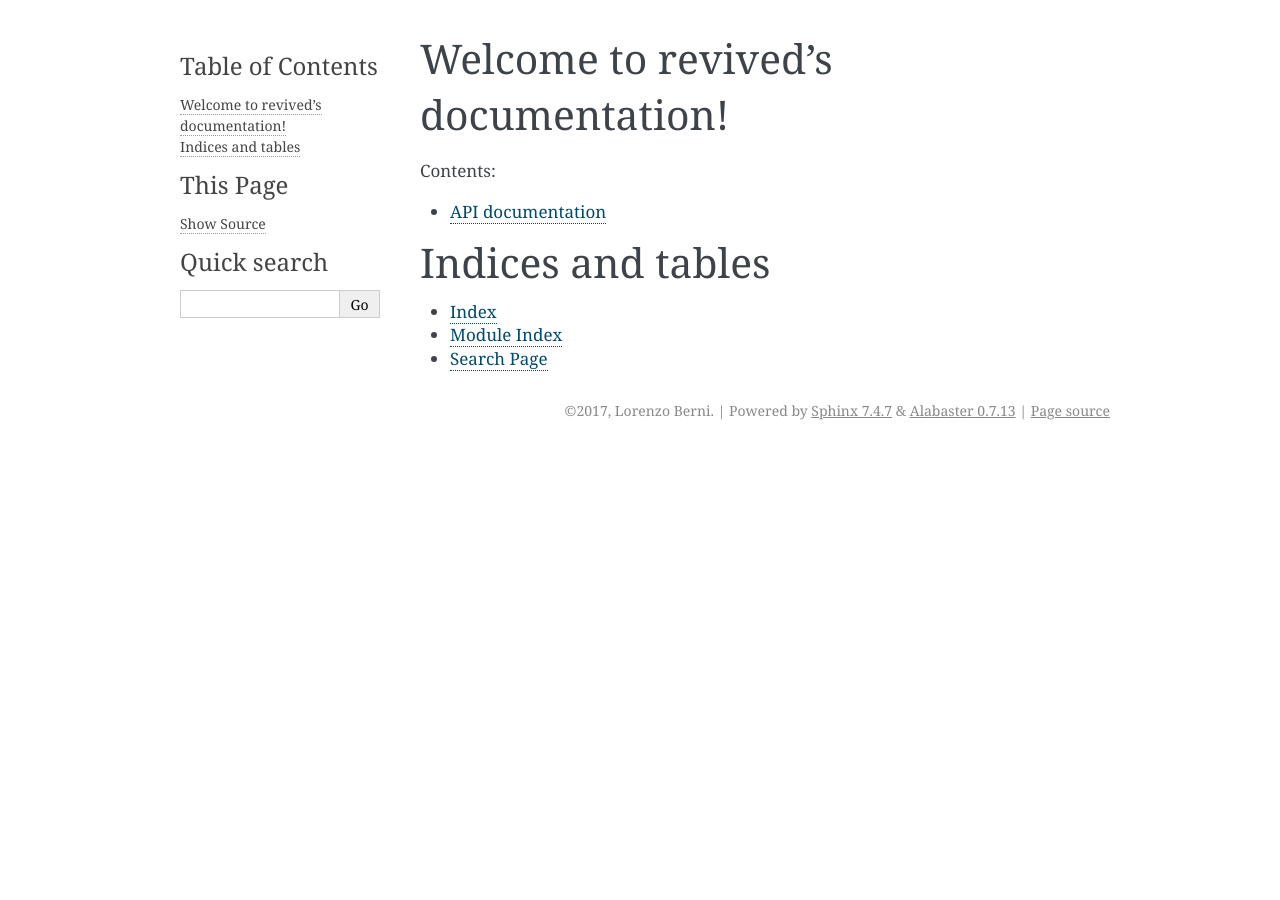
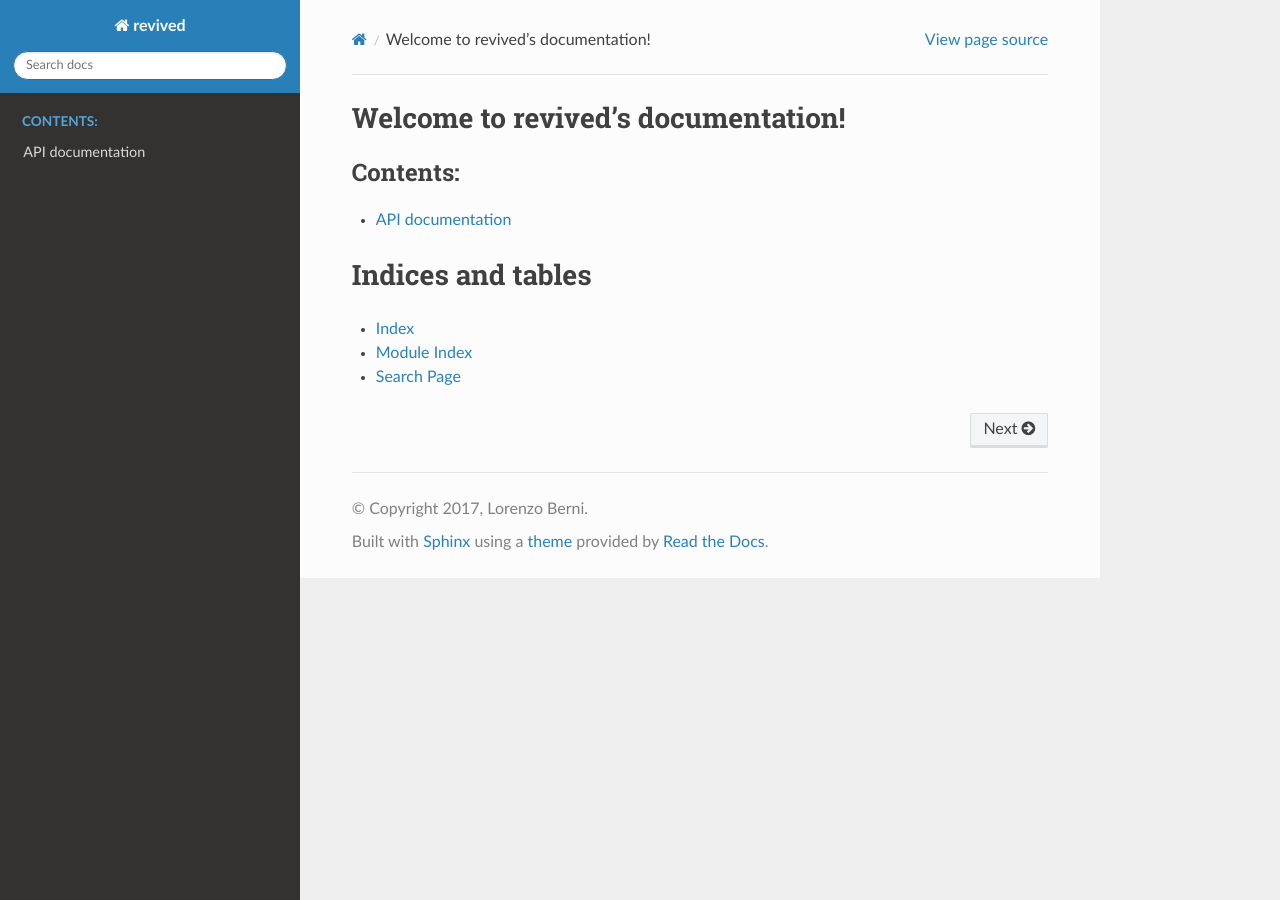
Before and after one commit to RookieGameDevs/revived, a Sphinx documentation site: the page built from docs/index.rst, in a window 1280 px wide. Built offline with Sphinx 7.4.7 and the Read the Docs theme 2.0.0, drawn with Linux system fonts in a browser that asks for light colours.

Commit message:
Add rtd theme for docs

```diff
--- a/docs/conf.py
+++ b/docs/conf.py
@@ -19,6 +19,8 @@
 #
 import os
 import sys
+import sphinx_rtd_theme
+
 sys.path.insert(0, os.path.abspath('..'))
 
 
@@ -84,7 +86,8 @@ todo_include_todos = False
 # The theme to use for HTML and HTML Help pages.  See the documentation for
 # a list of builtin themes.
 #
-html_theme = 'alabaster'
+html_theme = 'sphinx_rtd_theme'
+html_theme_path = [sphinx_rtd_theme.get_html_theme_path()]
 
 # Theme options are theme-specific and customize the look and feel of a theme
 # further.  For a list of options available for each theme, see the
```
Also changed, not shown: requirements.txt (+5 -4 lines).
